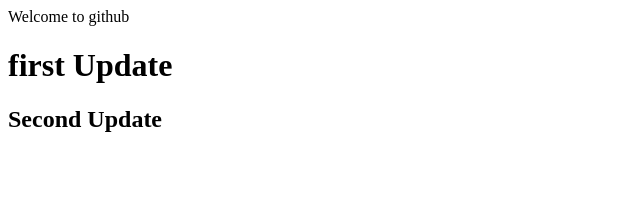
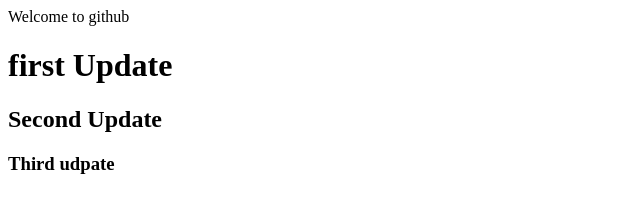
Before and after one commit to shivam2018mca/test, a plain HTML site: page index.html in a window 1280 px wide. Shown: the whole page, without its empty margins (0-640 px from the left). Drawn offline with Linux system fonts and the light colour scheme.

Commit message:
Update index.html
Added h3 tag

```diff
--- a/index.html
+++ b/index.html
@@ -5,6 +5,7 @@
       <p>Welcome to github</p>
       <h1>first Update</h1>
       <h2>Second Update</h2>
+      <h3>Third udpate</h3>
     </body>
   </head>
 </html>
```
